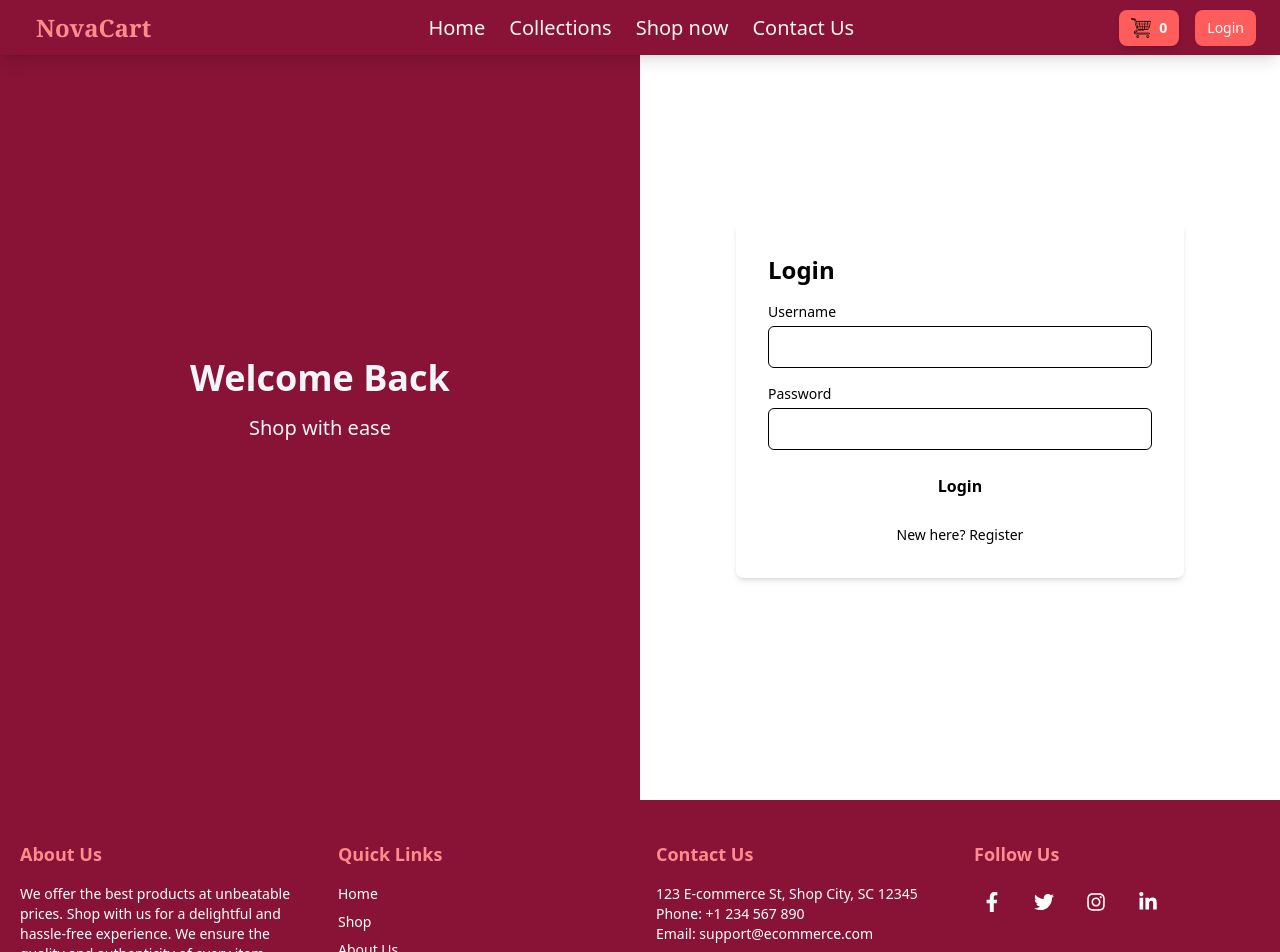
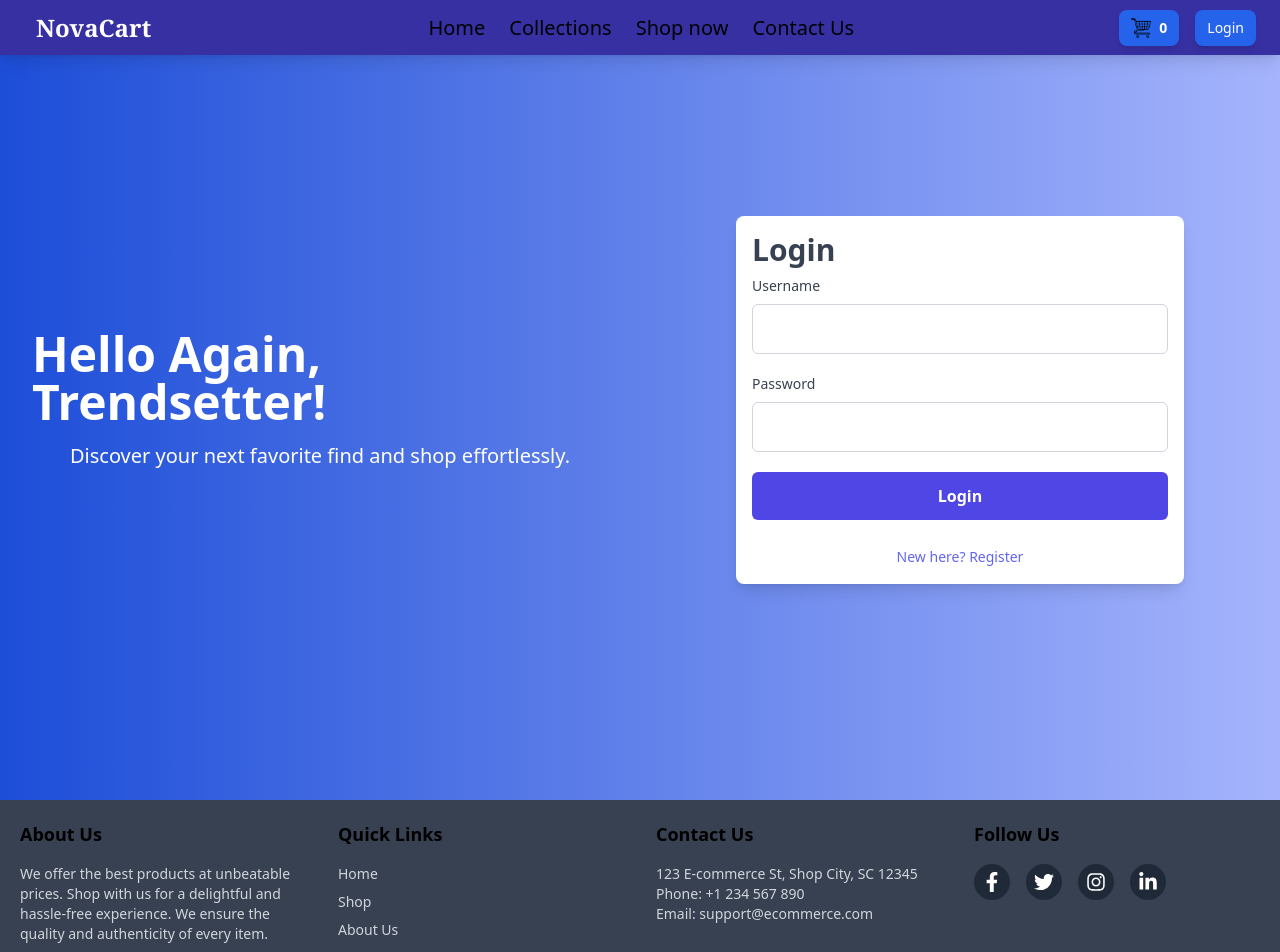
Before and after one commit to MitaliM13/JavaScript-project, a React app in the folder Ecommerce/Frontend/: page /login in a window 1280 px wide. Shown: the top 952 px of the page. Built offline with nearby package versions, Linux system fonts and the light colour scheme; the HTML template or start-up script is replaced by a standard one.

Commit message:
fixed UI

```diff
--- a/Ecommerce/Frontend/src/components/Footer.jsx
+++ b/Ecommerce/Frontend/src/components/Footer.jsx
@@ -2,7 +2,7 @@ import { FaFacebookF, FaTwitter, FaInstagram, FaLinkedinIn } from 'react-icons/f
 
 const Footer = () => {
   return (
-    <footer className="bg-header text-button-text py-10">
+    <footer className="bg-gray-700 text-button-text py-5">
       <div className="container mx-auto grid grid-cols-1 md:grid-cols-4 gap-8 px-5">
         {/* About Section */}
         <div className="flex flex-col">
@@ -17,27 +17,27 @@ const Footer = () => {
           <h2 className="text-lg font-semibold mb-4 text-highlight-text">Quick Links</h2>
           <ul className="text-sm text-gray-300 space-y-2">
             <li>
-              <a href="#" className="hover:text-active-link transition-colors">
+              <a href="#" className="hover:text-indigo-500 transition-colors">
                 Home
               </a>
             </li>
             <li>
-              <a href="#" className="hover:text-active-link transition-colors">
+              <a href="#" className="hover:text-indigo-500 transition-colors">
                 Shop
               </a>
             </li>
             <li>
-              <a href="#" className="hover:text-active-link transition-colors">
+              <a href="#" className="hover:text-indigo-500 transition-colors">
                 About Us
               </a>
             </li>
             <li>
-              <a href="#" className="hover:text-active-link transition-colors">
+              <a href="#" className="hover:text-indigo-500 transition-colors">
                 Contact Us
               </a>
             </li>
             <li>
-              <a href="#" className="hover:text-active-link transition-colors">
+              <a href="#" className="hover:text-indigo-500 transition-colors">
                 FAQ
               </a>
             </li>
@@ -58,27 +58,27 @@ const Footer = () => {
           <div className="flex space-x-4">
             <a
               href="#"
-              className="bg-gray-800 p-2 rounded-full hover:bg-button-bg transition-colors"
+              className="bg-gray-800 p-2 rounded-full hover:bg-gray-500 transition-colors"
             >
-              <FaFacebookF className="text-xl text-button-text" />
+              <FaFacebookF className="text-xl text-white" />
             </a>
             <a
               href="#"
-              className="bg-gray-800 p-2 rounded-full hover:bg-button-bg transition-colors"
+              className="bg-gray-800 p-2 rounded-full hover:bg-gray-500 transition-colors"
             >
-              <FaTwitter className="text-xl text-button-text" />
+              <FaTwitter className="text-xl text-white" />
             </a>
             <a
               href="#"
-              className="bg-gray-800 p-2 rounded-full hover:bg-button-bg transition-colors"
+              className="bg-gray-800 p-2 rounded-full hover:bg-gray-500 transition-colors"
             >
-              <FaInstagram className="text-xl text-button-text" />
+              <FaInstagram className="text-xl text-white" />
             </a>
             <a
               href="#"
-              className="bg-gray-800 p-2 rounded-full hover:bg-button-bg transition-colors"
+              className="bg-gray-800 p-2 rounded-full hover:bg-gray-500 transition-colors"
             >
-              <FaLinkedinIn className="text-xl text-button-text" />
+              <FaLinkedinIn className="text-xl text-white" />
             </a>
           </div>
         </div>
--- a/Ecommerce/Frontend/src/components/Header.jsx
+++ b/Ecommerce/Frontend/src/components/Header.jsx
@@ -68,11 +68,11 @@ function Header() {
 
   return (
     <>
-      <header className="absolute top-0 left-0 w-full flex items-center justify-between px-6 h-[55px] py-2 z-20 shadow-lg bg-header">
+      <header className="absolute top-0 left-0 w-full flex items-center justify-between px-6 h-[55px] py-2 z-20 shadow-lg bg-indigo-800">
         <nav className="flex items-center justify-between w-full">
           {/* Logo */}
           <div className="flex items-center space-x-3 p-3 rounded-full hover:shadow-xl transition-shadow duration-200">
-            <h1 className="font-serif font-bold text-2xl text-active-link">NovaCart</h1>
+            <h1 className="font-serif font-extrabold text-2xl text-white">NovaCart</h1>
           </div>
 
           {/* Desktop Navigation */}
@@ -80,7 +80,7 @@ function Header() {
             <NavLink
               to="/hero"
               className={({ isActive }) =>
-                `hover:text-hover-link ${isActive ? 'text-active-link font-bold' : ' text-nav-text'} cursor-pointer transition`
+                `hover:text-blue-300 ${isActive ? 'text-white font-semibold' : ' text-black'} cursor-pointer transition`
               }
             >
               <li>Home</li>
@@ -88,7 +88,7 @@ function Header() {
             <NavLink
               to="/special"
               className={({ isActive }) =>
-                `hover:text-hover-link ${isActive ? 'text-active-link font-bold' : ' text-nav-text'} cursor-pointer transition`
+                `hover:text-blue-300 ${isActive ? 'text-white font-semibold' : ' text-black'} cursor-pointer transition`
               }
             >
               <li>Collections</li>
@@ -96,7 +96,7 @@ function Header() {
             <NavLink
               to="/products"
               className={({ isActive }) =>
-                `hover:text-hover-link ${isActive ? 'text-active-link font-bold' : ' text-nav-text'} cursor-pointer transition`
+                `hover:text-blue-300 ${isActive ? 'text-white font-semibold' : ' text-black'} cursor-pointer transition`
               }
             >
               <li>Shop now</li>
@@ -104,7 +104,7 @@ function Header() {
             <NavLink
               to="/contact"
               className={({ isActive }) =>
-                `hover:text-hover-link ${isActive ? 'text-active-link font-bold' : ' text-nav-text'} cursor-pointer transition`
+                `hover:text-blue-300 ${isActive ? 'text-white font-semibold' : ' text-nav-text'} cursor-pointer transition`
               }
             >
               <li>Contact Us</li>
@@ -114,16 +114,16 @@ function Header() {
           {/* Action Buttons */}
           <div className="hidden md:flex items-center space-x-4">
             <NavLink to="/cart" className="flex items-center space-x-2">
-              <button className="px-3 py-2 rounded-lg shadow-md text-button-text bg-button-bg hover:bg-header transition duration-200 ease-in-out transform hover:scale-105 flex items-center gap-2">
+              <button className="px-3 py-2 rounded-lg shadow-md text-white bg-blue-600 hover:bg-header transition duration-200 ease-in-out transform hover:scale-105 flex items-center gap-2">
                 <img className="w-5 h-5" src={cartLogo} alt="cart" />
-                <span className="text-sm font-semibold">{cart.length}</span>
+                <span className="text-sm  font-semibold">{cart.length}</span>
               </button>
             </NavLink>
 
       <NavLink to = "/login">
       <button
 
-        className="px-3 py-2 rounded-lg text-button-text text-sm bg-button-bg hover:bg-header transition duration-200 ease-in-out"
+        className="px-3 py-2 rounded-lg shadow-md text-white bg-blue-600 text-sm hover:bg-header transition duration-200 ease-in-out transform hover:scale-105 flex items-center"
       >
         Login
       </button>
@@ -141,7 +141,7 @@ function Header() {
                 fill="none"
                 viewBox="0 0 24 24"
                 strokeWidth={2}
-                stroke="currentColor"
+                stroke="black"
                 className="w-6 h-6"
               >
                 <path strokeLinecap="round" strokeLinejoin="round" d="M4 6h16M4 12h16m-7 6h7" />
@@ -153,7 +153,7 @@ function Header() {
         {/* Mobile Menu */}
         {isMobileMenuOpen && (
           <div className="fixed inset-0 bg-black bg-opacity-50 z-40 flex justify-end">
-            <div className="w-64 bg-header text-nav-text shadow-lg flex flex-col p-4 space-y-4">
+            <div className="w-64 bg-indigo-800 text-nav-text shadow-lg flex flex-col p-4 space-y-4">
               <button
                 className="self-end text-nav-text hover:text-active-link focus:outline-none"
                 onClick={toggleMobileMenu}
@@ -163,7 +163,7 @@ function Header() {
                   fill="none"
                   viewBox="0 0 24 24"
                   strokeWidth={2}
-                  stroke="currentColor"
+                  stroke="black"
                   className="w-6 h-6"
                 >
                   <path strokeLinecap="round" strokeLinejoin="round" d="M6 18L18 6M6 6l12 12" />
@@ -173,7 +173,7 @@ function Header() {
                 <NavLink
                   to="/hero"
                   className={({ isActive }) =>
-                    `block px-4 py-2 rounded-lg ${isActive ? 'text-active-link' : 'text-nav-text'} hover:bg-nav-text hover:text-header transition`
+                    `block px-4 py-2 rounded-lg ${isActive ? 'text-white font-bold'  : 'text-white'} hover:bg-indigo-600 transition`
                   }
                 >
                   <li>Home</li>
@@ -181,7 +181,7 @@ function Header() {
                 <NavLink
                   to="/special"
                   className={({ isActive }) =>
-                    `block px-4 py-2 rounded-lg ${isActive ? 'text-active-link' : 'text-nav-text'} hover:bg-nav-text hover:text-header transition`
+                    `block px-4 py-2 rounded-lg ${isActive ? 'text-white font-bold'  : 'text-white'} hover:bg-indigo-600 hover:text-header transition`
                   }
                 >
                   <li>Collections</li>
@@ -189,7 +189,7 @@ function Header() {
                 <NavLink
                   to="/products"
                   className={({ isActive }) =>
-                    `block px-4 py-2 rounded-lg ${isActive ? 'text-active-link' : 'text-nav-text'} hover:bg-nav-text hover:text-header transition`
+                    `block px-4 py-2 rounded-lg ${isActive ? 'text-white font-bold'  : 'text-white'} hover:bg-indigo-600 hover:text-header transition`
                   }
                 >
                   <li>Shop now</li>
@@ -197,7 +197,7 @@ function Header() {
                 <NavLink
                   to="/contact"
                   className={({ isActive }) =>
-                    `block px-4 py-2 rounded-lg ${isActive ? 'text-active-link' : 'text-nav-text'} hover:bg-nav-text hover:text-header transition`
+                    `block px-4 py-2 rounded-lg ${isActive ? 'text-white font-bold'  : 'text-white'} hover:bg-indigo-600 hover:text-header transition`
                   }
                 >
                   <li>Contact Us</li>
@@ -205,7 +205,7 @@ function Header() {
               </ul>
               <div className="flex flex-col space-y-2 gap-1">
                 <NavLink to="/cart">
-                <button className="w-1/2 px-4 py-2 text-button-text bg-button-bg text-sm rounded hover:bg-header transition flex items-center justify-evenly">
+                <button className="w-1/2 px-4 py-2 text-white bg-blue-600 text-sm rounded hover:bg-indigo-600 shadow-md transition flex items-center justify-evenly">
                   <img className="w-6 h-6" src={cartLogo} alt="cart" />
                   <span className="text-sm font-semibold">{cart.length}</span>
                 </button>
@@ -213,9 +213,10 @@ function Header() {
                 <NavLink to="/login">
                 <button
                   // onClick={toggleLoginModal}
-                  className="w-1/2 px-4 py-2 border-2 border-button-bg text-button-text rounded hover:bg-button-bg hover:text-header transition"
+                  className="w-1/2 px-4 py-2  text-white bg-blue-600 text-sm shadow-md rounded hover:bg-indigo-600 hover:text-header transition"
                 >
                   {/* {isRegisterMode ? 'Register' : 'Login'} */}
+                  Login
                 </button>
                 </NavLink>
               </div>
--- a/Ecommerce/Frontend/src/components/Hero.jsx
+++ b/Ecommerce/Frontend/src/components/Hero.jsx
@@ -2,13 +2,13 @@ import { NavLink } from 'react-router-dom';
 
 function Hero() {
   return (
-    <div className="w-full h-screen bg-background flex flex-col-reverse md:flex-row items-center justify-evenly relative overflow-hidden px-6 md:px-16">
+    <div className="w-full h-screen bg-white flex flex-col-reverse md:flex-row items-center justify-evenly relative overflow-hidden px-6 md:px-16">
       <div className="flex flex-col z-10 max-w-xl text-center md:text-left">
         <h1 className="text-3xl sm:text-4xl md:text-5xl font-semibold text-highlight-text leading-tight drop-shadow-lg mb-6">
           Discover. Shop. Thrive. Your Style, Your Way.
         </h1>
         <NavLink to="/products">
-          <button className="px-6 py-3 bg-button-bg text-button-text font-semibold rounded-full shadow-md hover:bg-hover-link hover:text-button-text transition transform hover:scale-105 focus:outline-none">
+          <button className="px-6 py-3 bg-blue-600 text-white font-semibold rounded-full shadow-md hover:bg-hover-link hover:text-button-text transition transform hover:scale-105 focus:outline-none">
             Shop Now
           </button>
         </NavLink>
--- a/Ecommerce/Frontend/src/components/Login.jsx
+++ b/Ecommerce/Frontend/src/components/Login.jsx
@@ -28,7 +28,6 @@ const Login = () => {
     const { name, value } = e.target;
     setFormData({ ...formData, [name]: value });
 
-    // Validate password as user types
     if (name === 'password') {
       validatePassword(value);
     }
@@ -37,13 +36,11 @@ const Login = () => {
   const handleFormSubmit = (e) => {
     e.preventDefault();
 
-    // Final password check before submission
     if (!isPasswordValid) {
       alert('Please enter a valid password.');
       return;
     }
 
-    // Simulate form submission logic (login or register)
     if (isRegisterMode) {
       console.log('Registering:', formData);
     } else {
@@ -55,29 +52,31 @@ const Login = () => {
 
   return (
     <>
-      <div className="w-full h-screen grid lg:grid-cols-2 grid-cols-1">
+      <div className="w-full h-screen grid lg:grid-cols-2 grid-cols-1 bg-gradient-to-r from-blue-700 to-indigo-300">
         {/* Left Side */}
-        <div className="h-full flex flex-col justify-center items-center bg-header text-background p-8">
-          <h1 className="text-4xl font-bold mb-4">Welcome Back</h1>
-          <p className="text-xl">Shop with ease</p>
+        <div className="h-full flex flex-col justify-center items-center text-white p-8">
+        <h1 className="text-5xl font-bold mb-4">Hello Again, Trendsetter!</h1>
+        <p className="text-xl">Discover your next favorite find and shop effortlessly.</p>
         </div>
 
         {/* Right Side */}
         <div className="flex items-center justify-center p-8">
           <form
-            className="w-full max-w-md bg-white p-8 shadow-md rounded-lg"
+            className="w-full max-w-md bg-white p-4 shadow-lg rounded-lg"
             onSubmit={handleFormSubmit}
           >
-            <h2 className="text-2xl font-semibold mb-4">{isRegisterMode ? 'Register' : 'Login'}</h2>
+            <h2 className="text-3xl font-semibold mb-2 text-gray-700">
+              {isRegisterMode ? 'Register' : 'Login'}
+            </h2>
 
             {/* Username */}
-            <div className="mb-4">
+            <div className="mb-5">
               <label htmlFor="username" className="block text-sm font-medium text-gray-700">Username</label>
               <input
                 type="text"
                 name="username"
                 id="username"
-                className="w-full mt-1 p-2 border border-gray-300 rounded-md"
+                className="w-full mt-2 p-3 border border-gray-300 rounded-md focus:outline-none focus:ring-2 focus:ring-purple-500"
                 value={formData.username}
                 onChange={handleInputChange}
                 required
@@ -86,13 +85,13 @@ const Login = () => {
 
             {/* Email (only show if registering) */}
             {isRegisterMode && (
-              <div className="mb-4">
+              <div className="mb-5">
                 <label htmlFor="email" className="block text-sm font-medium text-gray-700">Email</label>
                 <input
                   type="email"
                   name="email"
                   id="email"
-                  className="w-full mt-1 p-2 border border-gray-300 rounded-md"
+                  className="w-full mt-2 p-3 border border-gray-300 rounded-md focus:outline-none focus:ring-2 focus:ring-purple-500"
                   value={formData.email}
                   onChange={handleInputChange}
                   required
@@ -101,33 +100,33 @@ const Login = () => {
             )}
 
             {/* Password */}
-            <div className="mb-4">
+            <div className="mb-5">
               <label htmlFor="password" className="block text-sm font-medium text-gray-700">Password</label>
               <input
                 type="password"
                 name="password"
                 id="password"
-                className="w-full mt-1 p-2 border border-gray-300 rounded-md"
+                className={`w-full mt-2 p-3 border ${passwordError ? 'border-red-500' : 'border-gray-300'} rounded-md focus:outline-none focus:ring-2 focus:ring-purple-500`}
                 value={formData.password}
                 onChange={handleInputChange}
                 required
               />
-              {passwordError && <p className="text-red-500 text-sm">{passwordError}</p>}
+              {passwordError && <p className="text-red-500 text-sm mt-2">{passwordError}</p>}
             </div>
 
             {/* Submit Button */}
             <button
               type="submit"
-              className="w-full py-2 px-4 bg-blue-600 text-white font-semibold rounded-md hover:bg-blue-700 transition-colors"
+              className="w-full py-3 bg-indigo-600 text-white font-semibold rounded-md hover:bg-indigo-700 transition-all ease-in-out duration-300"
             >
               {isRegisterMode ? 'Register' : 'Login'}
             </button>
 
             {/* Switch between Login/Register */}
-            <div className="mt-4 text-center">
+            <div className="mt-6 text-center">
               <button
                 type="button"
-                className="text-sm text-blue-500 hover:underline"
+                className="text-sm text-indigo-500 hover:underline"
                 onClick={() => setIsRegisterMode(!isRegisterMode)}
               >
                 {isRegisterMode ? 'Already have an account? Login' : 'New here? Register'}
--- a/Ecommerce/Frontend/tailwind.config.js
+++ b/Ecommerce/Frontend/tailwind.config.js
@@ -6,27 +6,27 @@ export default {
   ],
   theme: {
     extend: {},
-    colors: {
-      'header': '#881337',
-      'nav-text': '#F5F5F5',
-      'background' : '#F1F5F9',
-      'active-link': '#FF8C8C',
-      'hover-link': '#FF5C5C',
-      'button-bg': '#FF5C5C',
-      'button-text': '#FFFFFF',
-      'card-bg': '#FFFFFF',
-      'card-border': '#E0E0E0',
-      'card-shadow': 'rgba(0, 0, 0, 0.1)',
-      'div-bg-primary': '#F8F8F8',
-      'div-bg-secondary': '#FFFFFF',
-      'slogan-text': '#881337',
-      'highlight-text': '#FF8C8C',
-      'heading-primary': '#881337',
-      'heading-secondary': '#FF5C5C',
-      'money': '#588157',
-      'shopping-bag': '#f4a261',
-      'icon': '#264653'
-    },
+    // colors: {
+    //   'header': '#881337',
+    //   'nav-text': '#F5F5F5',
+    //   'background' : '#F1F5F9',
+    //   'active-link': '#FF8C8C',
+    //   'hover-link': '#FF5C5C',
+    //   'button-bg': '#FF5C5C',
+    //   'button-text': '#FFFFFF',
+    //   'card-bg': '#FFFFFF',
+    //   'card-border': '#E0E0E0',
+    //   'card-shadow': 'rgba(0, 0, 0, 0.1)',
+    //   'div-bg-primary': '#F8F8F8',
+    //   'div-bg-secondary': '#FFFFFF',
+    //   'slogan-text': '#881337',
+    //   'highlight-text': '#FF8C8C',
+    //   'heading-primary': '#881337',
+    //   'heading-secondary': '#FF5C5C',
+    //   'money': '#588157',
+    //   'shopping-bag': '#f4a261',
+    //   'icon': '#264653'
+    // },
   },
   plugins: [],
 }
```
Also changed, not shown: Ecommerce/Frontend/src/components/Cart.jsx (+8 -8 lines), Ecommerce/Frontend/src/components/Contact.jsx (+5 -5 lines), Ecommerce/Frontend/src/components/Products.jsx (+11 -9 lines), Ecommerce/Frontend/src/components/Special.jsx (+11 -11 lines).
